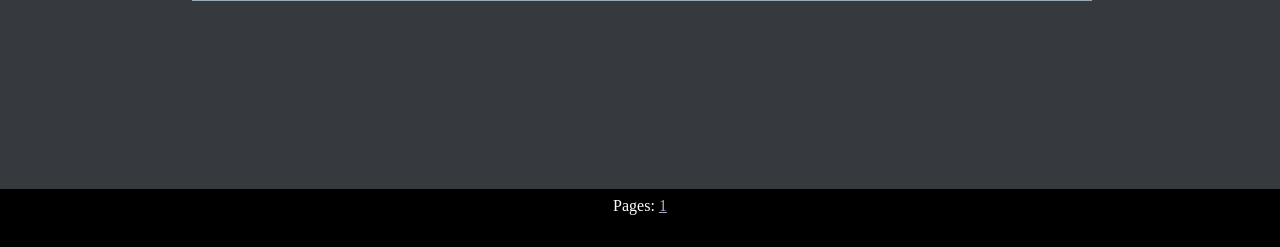
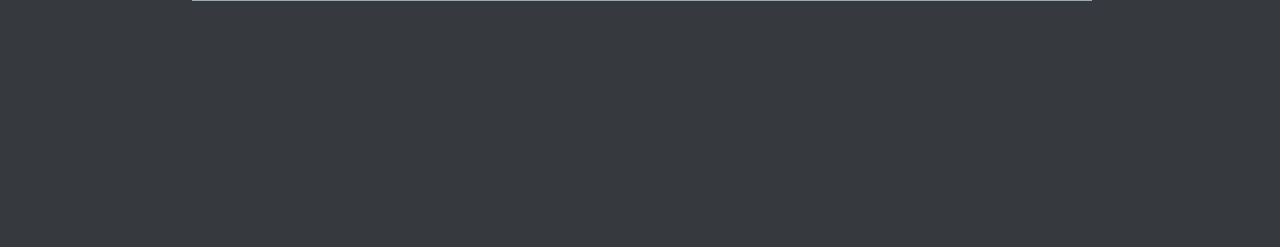
Before and after one commit to tonikarppi/mullemeck, a Flask app: template mullemeck/templates/build_view.html in a window 1280 px wide. Shown: the part 553-800 px from the top of the page. Run offline with Flask 2, Linux system fonts and the light colour scheme; the template is opened without the code that fills it: most values are stand-ins (such as "Sample title", 1, 10 or a date in 2020); parts of the project's set-up code (start-up, migrations or seed data) failed here and were passed over.

Commit message:
Improve build view

```diff
--- a/mullemeck/routes.py
+++ b/mullemeck/routes.py
@@ -39,15 +39,16 @@
 def build_view(page_num):
     session = Session()
     build_list = Paginator(session.query(Build).all(), 1, page_num)
-    return render_template('build_view.html', build_list=build_list)
+    return render_template('build_view.html', build_list=build_list.list[0])
 
 
 @app.route('/commit_view/<string:commit>')
 def commit_view(commit):
     session = Session()
-    build_list = session.query(Build) \
-        .filter(Build.commit_id == commit)
-    return render_template('build_view.html', build_list=build_list)
+    build = session.query(Build) \
+        .filter(Build.commit_id == commit)\
+        .first()
+    return render_template('build_view.html', build=build)
 
 
 @app.route('/')
--- a/mullemeck/templates/build_view.html
+++ b/mullemeck/templates/build_view.html
@@ -97,36 +97,25 @@
     </div>
   </div>
   <div id="page_body">
-  {% if (build_list.list[build_list.pointer-1]|length) > 0 %}
     <p>
-      <h2>Build ID: {{ build_list.list[build_list.pointer-1][0].id }} </h2>
+      <h2>Build ID: {{ build.id }} </h2>
     </p>
     <p>
-      <b>Commit ID:</b> {{ build_list.list[build_list.pointer-1][0].commit_id }}
+      <b>Commit ID:</b> {{ build.commit_id }}
     </p>
     <p>
-      <b>Date:</b> {{ build_list.list[build_list.pointer-1][0].start_date }}
+      <b>Date:</b> {{ build.start_date }}
     </p>
     <p>
-      <b>Status:</b> {{ build_list.list[build_list.pointer-1][0].status }}
+      <b>Status:</b> {{ build.status }}
     </p>
     <p>
       <h3>Log Message</h3>
     </p>
-    {% for row in build_list.list[build_list.pointer-1][0].log_message.split("\n") %}
+    {% for row in build.log_message.split("\n") %}
       <p id="row_list"> {{row}} </p>
     {% endfor %}
   </div>
-  {% endif %}
-  {% if (build_list.list[build_list.pointer-1]|length) == 0 %}
-    <p>
-      <h2>Your database is empty :(</h2>
-    </p>
-  {% endif %}
-  <div id="page_footer"> Pages:
-      {% for x in range(1, build_list.number_of_pages+1) %}
-          <a id="build_link" href="{{ url_for('build_view', page_num=x) }}">{{ x }}</a>
-      {% endfor %}
   </div>
 
   </body>
```
